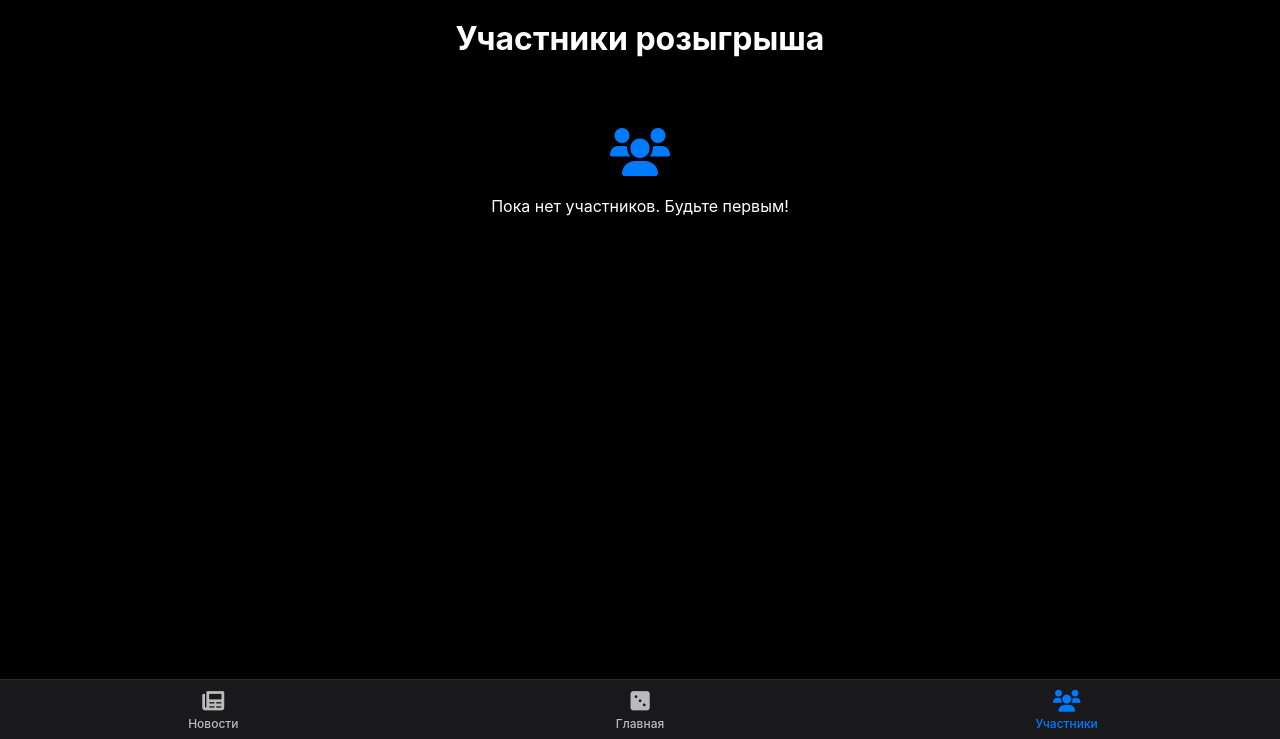
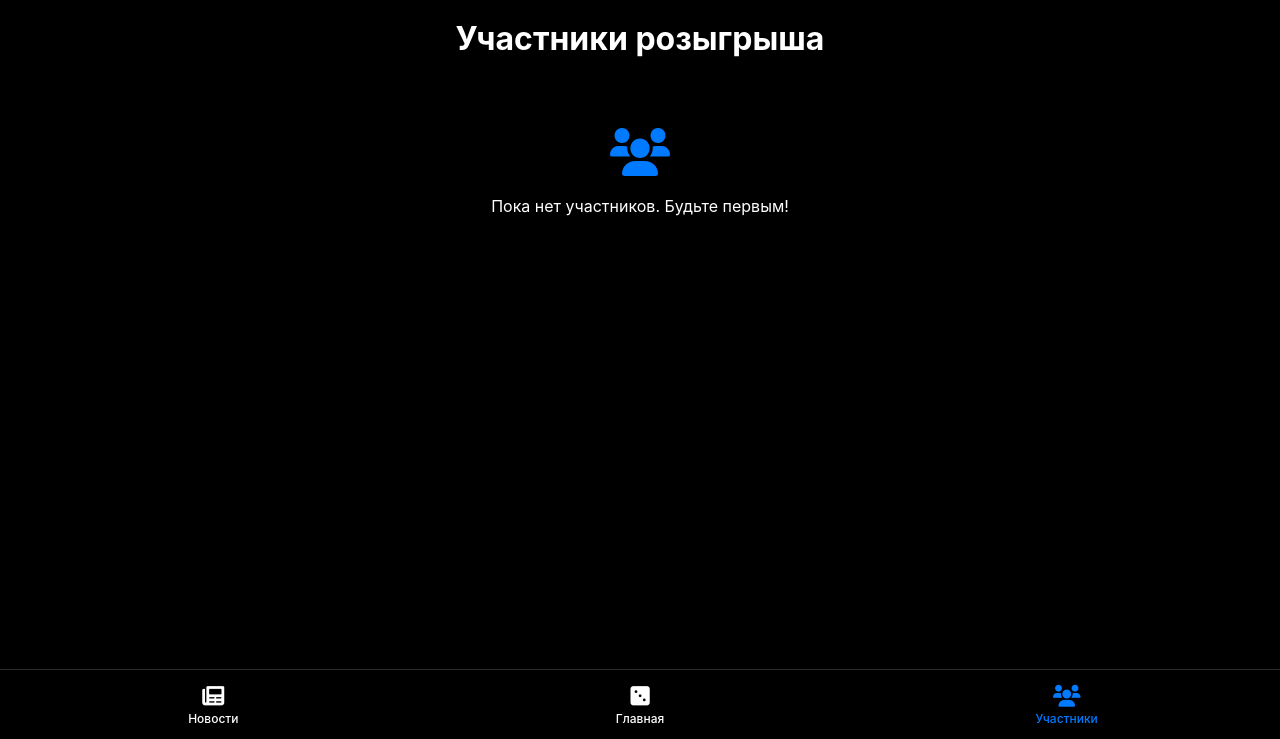
Before and after one commit to larrymandes/sfdfsfsfsd, a Flask app: page /participants in a window 1280 px wide. Shown: the part 61-800 px from the top of the page. Run offline with Flask 2, Linux system fonts and the light colour scheme; data that the repository does not hold is empty; some libraries are stand-ins or nearby versions.

Commit message:
Add files via upload

```diff
--- a/static/css/style.css
+++ b/static/css/style.css
@@ -39,13 +39,19 @@
     --border-color: #2c2c2e;
 }
 
+html, body {
+    height: 100%;
+    margin: 0;
+    padding: 0;
+    overflow-x: hidden;
+    background-color: var(--bg-color);
+}
+
 body {
     background-color: var(--bg-color);
     color: var(--text-color);
-    min-height: 100vh;
     display: flex;
     flex-direction: column;
-    overflow-x: hidden;
 }
 
 body.no-scroll {
@@ -55,12 +61,13 @@ body.no-scroll {
 .container {
     width: 100%;
     max-width: 100%;
-    padding: 0 16px;
     margin: 0 auto;
     flex: 1;
     display: flex;
     flex-direction: column;
-    padding-bottom: 70px;
+    padding: 0;
+    min-height: 0;
+    overflow-x: hidden;
 }
 
 .welcome-screen {
@@ -296,31 +303,43 @@ body.no-scroll {
     min-height: 26px;
 }
 
+.main-content {
+    flex: 1;
+    width: 100%;
+    box-sizing: border-box;
+    padding: 0 16px;
+    padding-bottom: 80px;
+}
+
 .nav-tabs {
     position: fixed;
     bottom: 0;
     left: 0;
+    right: 0;
+    height: 70px;
     width: 100%;
     display: flex;
-    background-color: rgba(28, 28, 30, 0.9);
-    backdrop-filter: blur(10px);
-    -webkit-backdrop-filter: blur(10px);
+    justify-content: space-around;
+    background-color: var(--bg-color);
     border-top: 1px solid var(--border-color);
-    z-index: 1000;
-    height: 60px;
+    z-index: 100;
+    box-sizing: border-box;
+    margin: 0;
+    padding: 0;
+    box-shadow: 0 -2px 10px rgba(0, 0, 0, 0.2);
 }
 
 .nav-tab {
     flex: 1;
+    height: 100%;
     display: flex;
     flex-direction: column;
+    justify-content: center;
     align-items: center;
-    justify-content: center;
-    padding: 8px 0;
+    text-decoration: none;
     color: var(--text-color);
-    text-decoration: none;
-    transition: all 0.2s ease;
-    opacity: 0.7;
+    padding: 10px 0;
+    transition: background-color 0.3s ease;
 }
 
 .nav-tab.active {
@@ -429,10 +448,6 @@ body.no-scroll {
 @keyframes spin {
     0% { transform: rotate(0deg); }
     100% { transform: rotate(360deg); }
-}
-
-.main-content {
-    padding-bottom: 80px;
 }
 
 @media (max-width: 480px) {
```
